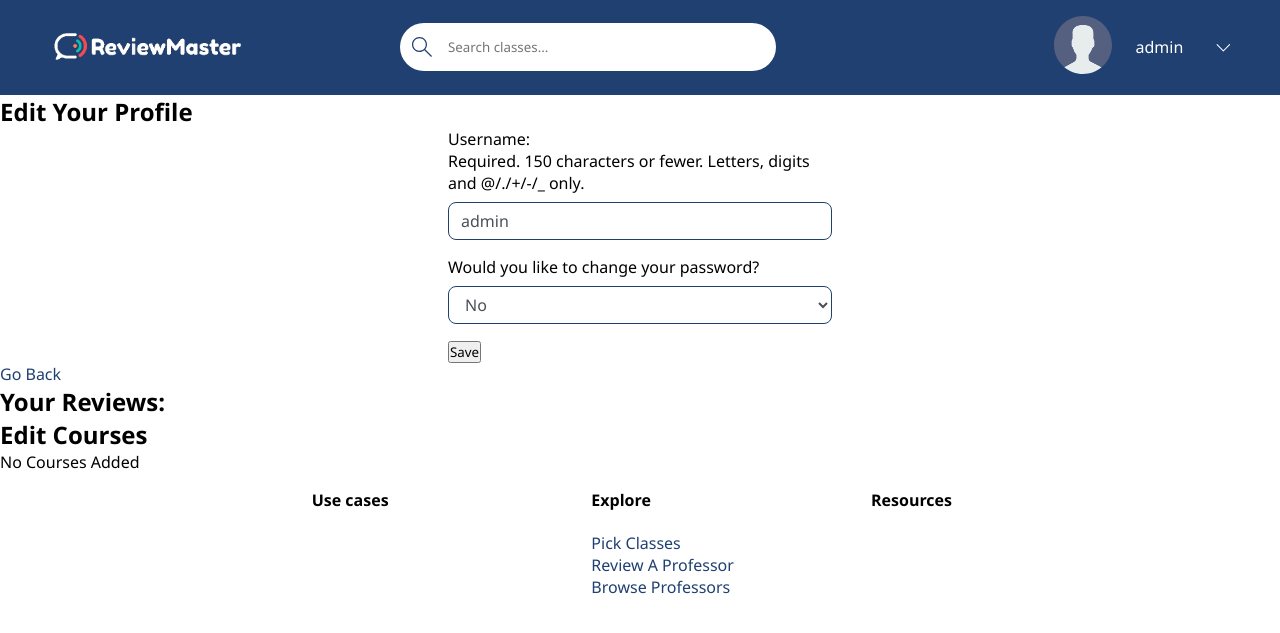
After one commit to alexandernc0043/ITSC-3155-Group3, a Django app: page /profile/admin/edit-profile in a window 1280 px wide. The commit adds this page. Shown: the top 633 px of the page. Run offline with Django 5.2, Linux system fonts and the light colour scheme; a user stored in the database is signed in; data comes from the database, SQL or seed files in the repository; both versions use the stored data as it was after the commit.

Commit message:
Added profile functionality

```diff
--- a/Final Project Code/ReviewMaster/base/forms.py
+++ b/Final Project Code/ReviewMaster/base/forms.py
@@ -0,0 +1,13 @@
+from django.forms import ModelForm
+from django.contrib.auth.forms import PasswordChangeForm
+from .models import User
+
+class UserForm(ModelForm):
+    class Meta:
+        model = User
+        fields = ["username"]
+
+class PasswordChange(PasswordChangeForm):
+    class Meta:
+        model = User
+        fields = ["old_password", "new_password1", "new_password2"]
--- /dev/null
+++ b/Final Project Code/ReviewMaster/base/templates/base/editProfile.html
@@ -0,0 +1,42 @@
+{% extends 'main.html' %} {% load static %} {% block content %}
+<h2>Edit Your Profile</h2>
+<!-- Allows user to edit their profile through userForm -->
+<div>
+  <form class="form" action="" method="POST">
+    {% csrf_token %}
+    {{userForm}}
+    <p>Would you like to change your password?</p>
+    <select id="select" onchange="showPasswordForm()">
+      <option value="option1">No</option>
+      <option value="option2">Yes</option>
+    </select>
+    <div id="container" style="display: none">
+      {{passwordForm}}
+    </div>
+
+    <button type="submit">Save</button>
+  </form>
+  <a href="{% url 'profile' request.user %}">Go Back</a>
+</div>
+
+<div>
+  <h2>Your Reviews:</h2>
+  <!-- Put review edit functionality here -->
+</div>
+
+<div>
+  <h2>Edit Courses</h2>
+  {% if courses.count == 0 %}
+  <p>No Courses Added</p>
+  {% else %} {% for course in courses %}
+
+  <div>
+    <p>{{ course }}</p>
+    <a href="{% url 'remove-course' course %}">Remove</a>
+  </div>
+
+  {% endfor %} {% endif %}
+</div>
+
+<script src="{% static 'scripts/main.js' %}"></script>
+{% endblock content %}
--- a/Final Project Code/ReviewMaster/base/urls.py
+++ b/Final Project Code/ReviewMaster/base/urls.py
@@ -4,6 +4,7 @@ from .views.views_misc import *
 from .views.views_courses import *
 from .views.views_review import *
 from .views.views_professor import *
+from .views.views_profile import *
 
 
 urlpatterns = [
@@ -17,7 +18,9 @@ urlpatterns = [
     path('submit-review/', submit_review, name='submit_review'),
     path('professor-list/', professor_list, name = "professor-list"),
     path('professor-reviews/<str:professor_name>/', professor_reviews, name='professor-reviews'),
-    path('remove-course/<str:pk>', remove_course, name='remove-course')
+    path('remove-course/<str:pk>', remove_course, name='remove-course'),
+    path('profile/<str:pk>', profile, name='profile'),
+    path('profile/<str:pk>/edit-profile', edit_profile, name='edit-profile')
 
    # path('review/<str:pk>/', review, name='review')
 ]
--- a/Final Project Code/ReviewMaster/base/views/__init__.py
+++ b/Final Project Code/ReviewMaster/base/views/__init__.py
@@ -3,3 +3,4 @@ from .views_user import login_user, logout_user
 from .views_review import review, submit_review
 from .views_misc import home
 from .views_professor import professor_reviews, professor_list
+from .views_profile import profile, edit_profile
--- /dev/null
+++ b/Final Project Code/ReviewMaster/base/views/views_profile.py
@@ -0,0 +1,44 @@
+from django.contrib.auth.decorators import login_required
+from django.shortcuts import render, redirect
+from django.contrib.auth.models import User
+from base.forms import UserForm, PasswordChange
+from django.contrib.auth import update_session_auth_hash
+
+@login_required(login_url='login')
+def profile(request, pk):
+    user = User.objects.get(username=pk)
+    context = {
+        'courses': user.students.all(),
+        'user': user
+    }
+    return render(request, 'base/profile.html', context)
+
+@login_required(login_url='login')
+def edit_profile(request, pk):
+    user = User.objects.get(username=pk)
+    userForm = UserForm(instance=user)
+    passwordForm = PasswordChange(user)
+
+    if request.method == 'POST':
+        userForm = UserForm(request.POST, instance=user)
+        passwordForm = PasswordChange(user, request.POST)
+
+        #Checks form validationm, updates user with new information
+        if userForm.has_changed() and userForm.is_valid() and passwordForm.has_changed() == False:
+            userForm.save()
+            return redirect('profile', pk=user.username)
+        elif passwordForm.has_changed() and passwordForm.is_valid():
+            passwordForm.save()
+            update_session_auth_hash(request, passwordForm.user) #Prevents automatic user logout
+            return redirect('profile', pk=user.username)
+        else:
+            return redirect('profile', pk=user.username)
+
+    context = {
+        'userForm': userForm,
+        'passwordForm': passwordForm,
+        'user': user,
+        'courses': user.students.all(),
+    }
+
+    return render(request, 'base/editProfile.html', context)
--- a/Final Project Code/ReviewMaster/static/scripts/main.js
+++ b/Final Project Code/ReviewMaster/static/scripts/main.js
@@ -49,3 +49,22 @@ input.addEventListener("input", (e) => {
     removeInput.classList.remove("show");
   }
 });
+
+
+function showPasswordForm() {
+  var choice = document.getElementById("select");
+  const container = document.getElementById("container");
+  var choices = document.querySelectorAll("#id_old_password, #id_new_password1, #id_new_password2");
+
+  if (choice.selectedIndex == 0) {
+    container.style.display = "none";
+    choices.forEach((field) => {
+      field.removeAttribute("required");
+    });
+  } else {
+    container.style.display = "block";
+    choices.forEach((field) => {
+      field.setAttribute("required", "");
+    });
+  }
+}
--- a/Final Project Code/ReviewMaster/templates/navbar.html
+++ b/Final Project Code/ReviewMaster/templates/navbar.html
@@ -18,7 +18,7 @@
             <!-- Logged In -->
             {% if request.user.is_authenticated %}
                 <div class="header__user">
-                    <a href="{% url 'home' %}">
+                    <a href="{% url 'profile' request.user %}">
                         <div class="avatar avatar--medium active">
                             <img src="{% static 'images/avatar.svg' %}" />
                             <!--<img src="{{ request.user.avatar.url }}" />-->
@@ -34,7 +34,7 @@
                 </div>
 
                 <div class="dropdown-menu">
-                    <a href="{% url 'home' %}" class="dropdown-link">
+                    <a href="{% url 'edit-profile' request.user %}" class="dropdown-link">
                         <svg version="1.1" xmlns="http://www.w3.org/2000/svg" width="32" height="32" viewBox="0 0 32 32">
                             <title>tools</title>
                             <path d="M27.465 32c-1.211 0-2.35-0.471-3.207-1.328l-9.392-9.391c-2.369 0.898-4.898 0.951-7.355 0.15-3.274-1.074-5.869-3.67-6.943-6.942-0.879-2.682-0.734-5.45 0.419-8.004 0.135-0.299 0.408-0.512 0.731-0.572 0.32-0.051 0.654 0.045 0.887 0.277l5.394 5.395 3.586-3.586-5.394-5.395c-0.232-0.232-0.336-0.564-0.276-0.887s0.272-0.596 0.572-0.732c2.552-1.152 5.318-1.295 8.001-0.418 3.274 1.074 5.869 3.67 6.943 6.942 0.806 2.457 0.752 4.987-0.15 7.358l9.392 9.391c0.844 0.842 1.328 2.012 1.328 3.207-0 2.5-2.034 4.535-4.535 4.535zM15.101 19.102c0.26 0 0.516 0.102 0.707 0.293l9.864 9.863c0.479 0.479 1.116 0.742 1.793 0.742 1.398 0 2.535-1.137 2.535-2.535 0-0.668-0.27-1.322-0.742-1.793l-9.864-9.863c-0.294-0.295-0.376-0.74-0.204-1.119 0.943-2.090 1.061-4.357 0.341-6.555-0.863-2.631-3.034-4.801-5.665-5.666-1.713-0.561-3.468-0.609-5.145-0.164l4.986 4.988c0.391 0.391 0.391 1.023 0 1.414l-5 5c-0.188 0.188-0.441 0.293-0.707 0.293s-0.52-0.105-0.707-0.293l-4.987-4.988c-0.45 1.682-0.397 3.436 0.164 5.146 0.863 2.631 3.034 4.801 5.665 5.666 2.2 0.721 4.466 0.604 6.555-0.342 0.132-0.059 0.271-0.088 0.411-0.088z"></path>
```
Also changed, not shown: Final Project Code/ReviewMaster/base/templates/base/profile.html (added, +20 -0 lines), Final Project Code/ReviewMaster/db.sqlite3.
